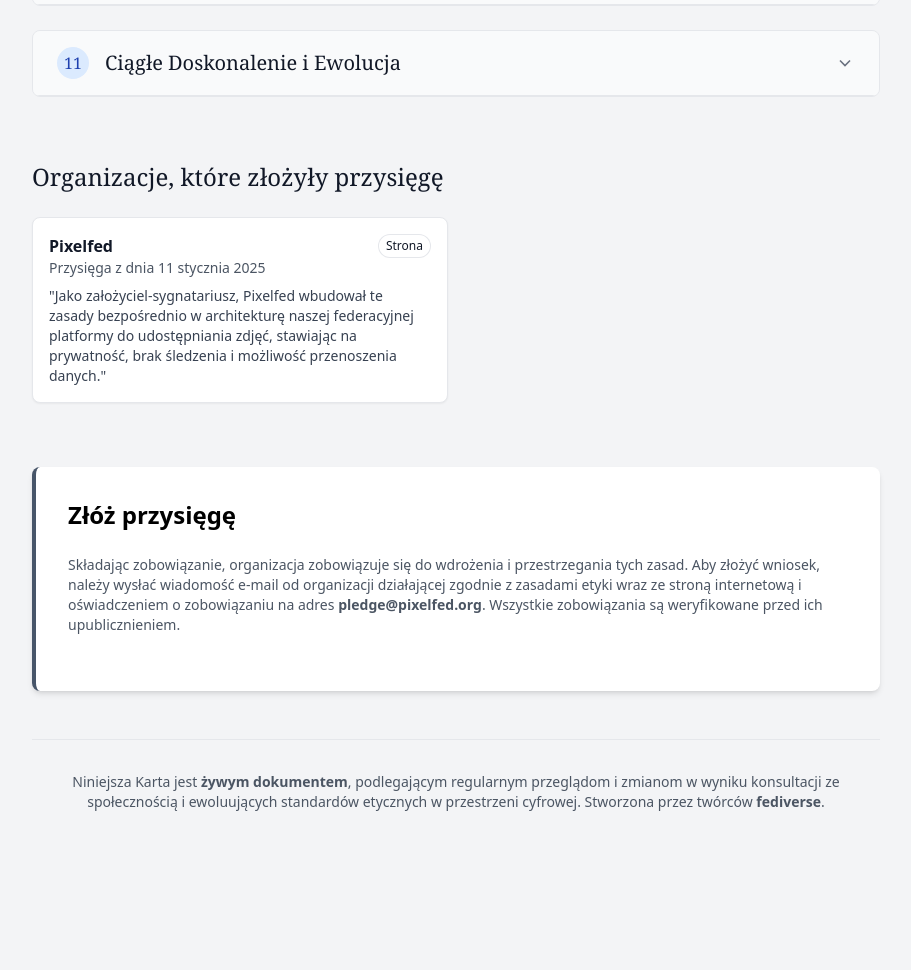
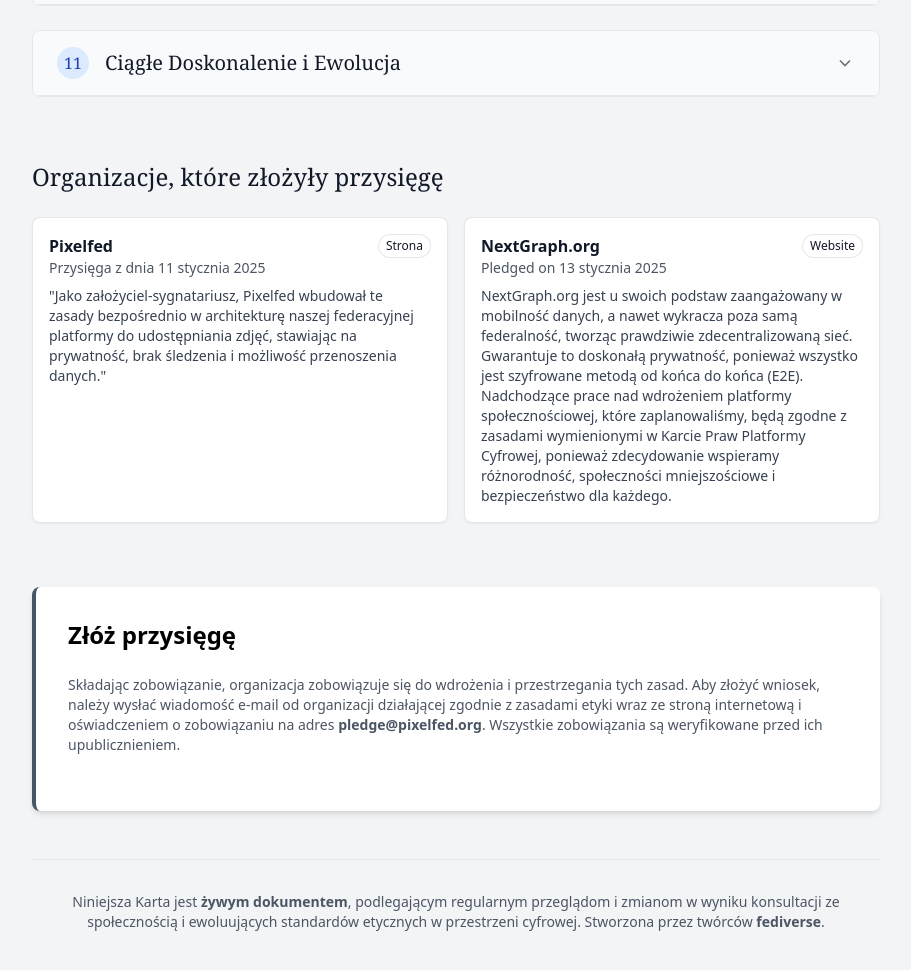
Before and after one commit to RespectfulPlatforms/website, a plain HTML site: page lang/pl/index.html in a window 1280 px wide. Shown: the part 1423-2393 px from the top of the page, without its empty margins (184-1095 px from the left). Before the commit the page ends 2283 px from the top, so only its background shows below. Drawn offline with nearby package versions, Linux system fonts and the light colour scheme.

Commit message:
feat(index): add NextGraph.org to 'Organizations That Have Pledged' section (translated to polish)

```diff
--- a/lang/pl/index.html
+++ b/lang/pl/index.html
@@ -293,7 +293,12 @@
         ];
 
         const pledges = [
-            // add here
+            {
+              name: "NextGraph.org",
+              date: "13 stycznia 2025",
+              website: "https://NextGraph.org",
+              statement: "NextGraph.org jest u swoich podstaw zaangażowany w mobilność danych, a nawet wykracza poza samą federalność, tworząc prawdziwie zdecentralizowaną sieć. Gwarantuje to doskonałą prywatność, ponieważ wszystko jest szyfrowane metodą od końca do końca (E2E). Nadchodzące prace nad wdrożeniem platformy społecznościowej, które zaplanowaliśmy, będą zgodne z zasadami wymienionymi w Karcie Praw Platformy Cyfrowej, ponieważ zdecydowanie wspieramy różnorodność, społeczności mniejszościowe i bezpieczeństwo dla każdego."
+            },
         ];
 
         function createArticleElement(article, index) {
```
